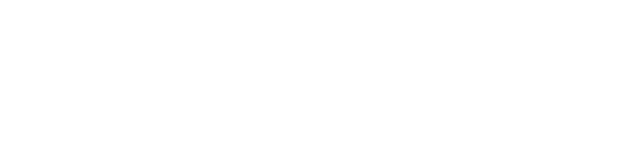
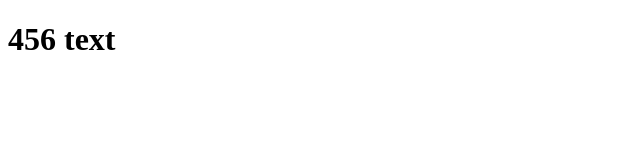
Before and after one commit to MazetovOleg/git_py, a plain HTML site: page index.html in a window 1280 px wide. Shown: the whole page, without its empty margins (0-640 px from the left). Drawn offline with Linux system fonts and the light colour scheme.

Commit message:
1 строка

```diff
--- a/index.html
+++ b/index.html
@@ -6,6 +6,6 @@
     <title>Document</title>
 </head>
 <body>
-
+    <h1>456 text </h1>
 </body>
 </html>
```
